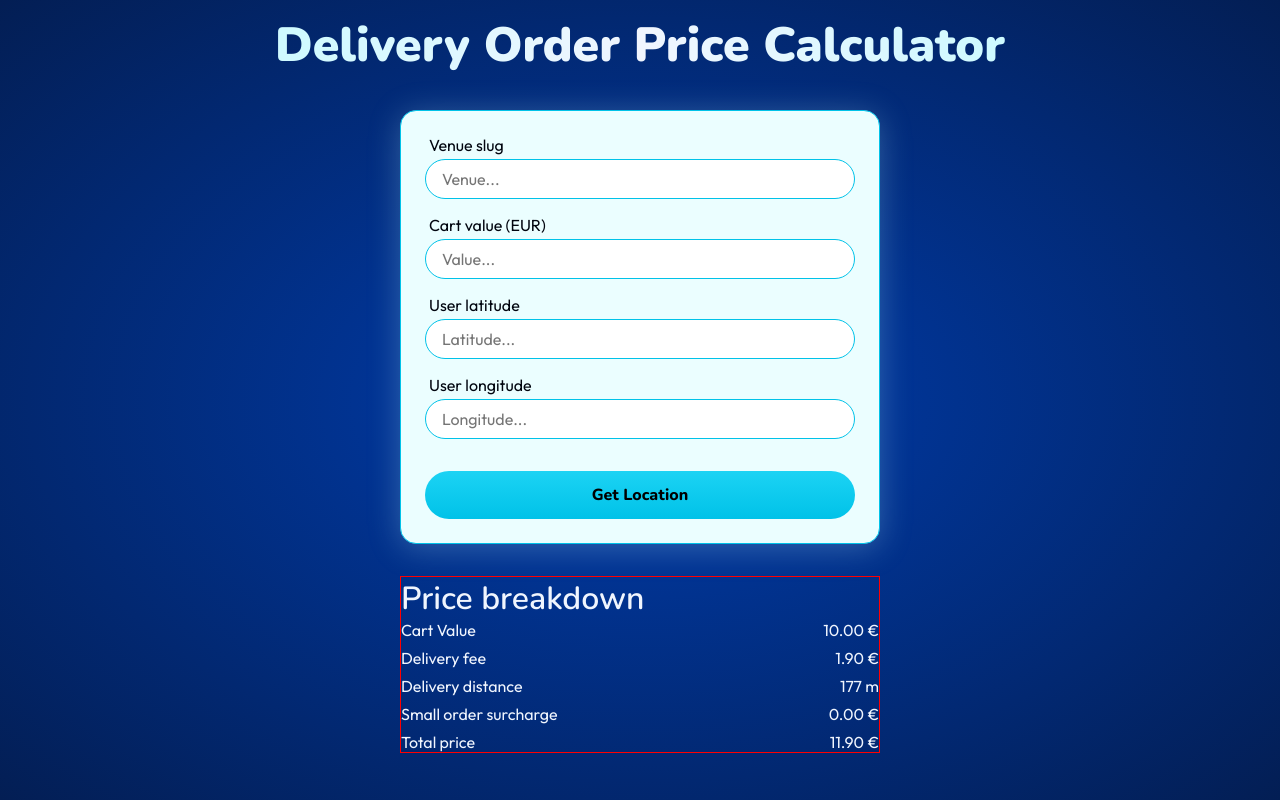
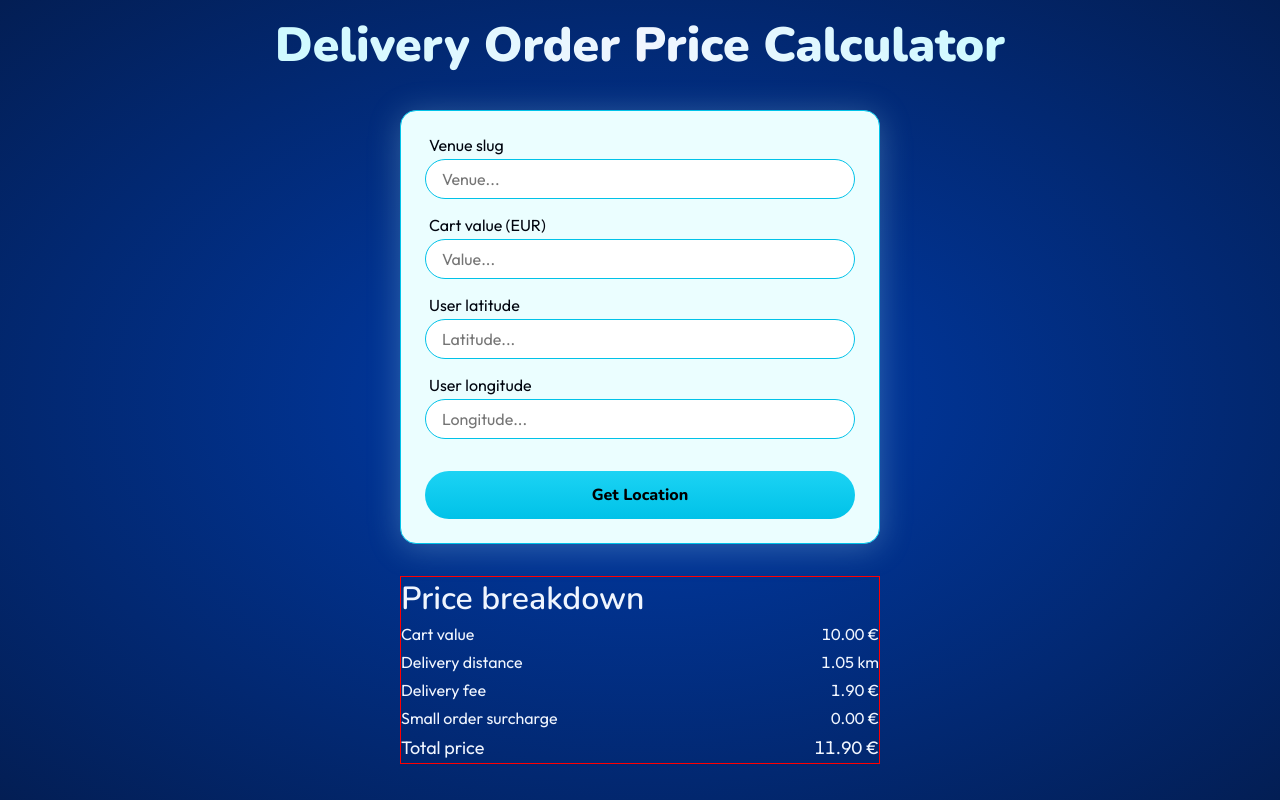
Before and after one commit to reijjo/Wolt2025, a React (Vite) app: page / in a window 1280 px wide. Built offline with nearby package versions, Linux system fonts and the light colour scheme.

Commit message:
data parsers done

```diff
--- a/src/components/homepage/Home.css
+++ b/src/components/homepage/Home.css
@@ -54,11 +54,21 @@
 .breakdown-details {
 	display: flex;
 	flex-direction: column;
-	gap: 0.5rem;
 }
 
 .breakdown-item {
 	display: flex;
 	align-items: center;
 	justify-content: space-between;
+	font-variant-numeric: tabular-nums;
+	padding: 0.25rem 0;
+	order: 0;
+
+	&:last-child {
+		font-size: 1.125rem;
+	}
+
+	&:hover {
+		background-color: rgba(0, 0, 0, 0.2);
+	}
 }
--- a/src/components/homepage/Home.tsx
+++ b/src/components/homepage/Home.tsx
@@ -1,12 +1,31 @@
+import { SyntheticEvent } from 'react'
 import { Button } from '../common/Button'
 import { TextInput } from '../common/TextInput'
 import './Home.css'
+import { formatValue, parseName } from '../../utils/helperFunctions'
 
 export const Home = () => {
+	const sampleData = {
+		"cartValue": 1000,
+		"smallOrderSurcharge": 0,
+		"deliveryFee": 190,
+		"deliveryDistance": 1050,
+		"totalPrice": 1190
+	}
+
+
+
+	const calculatePrice = (e: SyntheticEvent) => {
+		e.preventDefault()
+		console.log('Calculating price...', sampleData)
+	}
+
+	console.log('SAMPLE DATA', Object.values(sampleData).map(item => item))
+
 	return (
 		<main className="wrapper">
 			<h1 className='main-header'>Delivery Order Price Calculator</h1>
-				<form className='form-details'>
+				<form className='form-details' onSubmit={calculatePrice}>
 					<TextInput label='Venue slug' name='venue' id='venue' dataTestId='venuSlug' placeholder='Venue...'/>
 					<TextInput label='Cart value (EUR)' name='cart' id='cart' dataTestId='cartValue' placeholder='Value...'/>
 					<TextInput label='User latitude' name='latitude' id='latitude' dataTestId='userLatitude' placeholder='Latitude...'/>
@@ -16,25 +35,13 @@ export const Home = () => {
 				<div className='price-breakdown'>
 					<h5>Price breakdown</h5>
 					<div className='breakdown-details'>
-						<div className='breakdown-item'>
-							<p>Cart Value</p> <span data-raw-value='1000'>10.00 &euro;</span>
+						{Object.entries(sampleData).sort().map(([key, value]) => (
+							<div className={`breakdown-item`} key={key}>
+								<p>{parseName(key)}</p> <span data-raw-value={value}>{formatValue(key, value)}</span>
 							</div>
-							<div className='breakdown-item'>
-							<p>Delivery fee</p> <span data-raw-value='190'>1.90 &euro;</span>
-							</div>
-							<div className='breakdown-item'>
+						))}
+					</div>
 
-							<p>Delivery distance</p> <span data-raw-value='177'>177 m</span>
-							</div>
-							<div className='breakdown-item'>
-
-							<p>Small order surcharge</p> <span data-raw-value='000'>0.00 &euro;</span>
-							</div>
-							<div className='breakdown-item'>
-
-							<p>Total price</p> <span data-raw-value='1190'>11.90 &euro;</span>
-						</div>
-					</div>
 				</div>
 		</main>
 	)
--- /dev/null
+++ b/src/utils/helperFunctions.ts
@@ -0,0 +1,20 @@
+
+	export const parseMoney = (value: number): string => {
+		return `${(value / 100).toFixed(2)} €`
+	}
+
+	export const parseDistance = (distance: number): string => {
+		return distance >= 1000 ? `${(distance / 1000).toFixed(2)} km` : `${distance} m`
+	}
+
+	export const formatValue = (key: string, value: number) => {
+		if (key === 'deliveryDistance') {
+			return parseDistance(value)
+		}
+		return parseMoney(value)
+	}
+
+	export	const parseName = (name: string) => {
+			const addSpace = name.replace(/([A-Z])/g, ' $1').trim();
+			return addSpace.charAt(0).toUpperCase() + addSpace.slice(1).toLowerCase();
+		};
```
Also changed, not shown: src/utils/types.ts (added).
